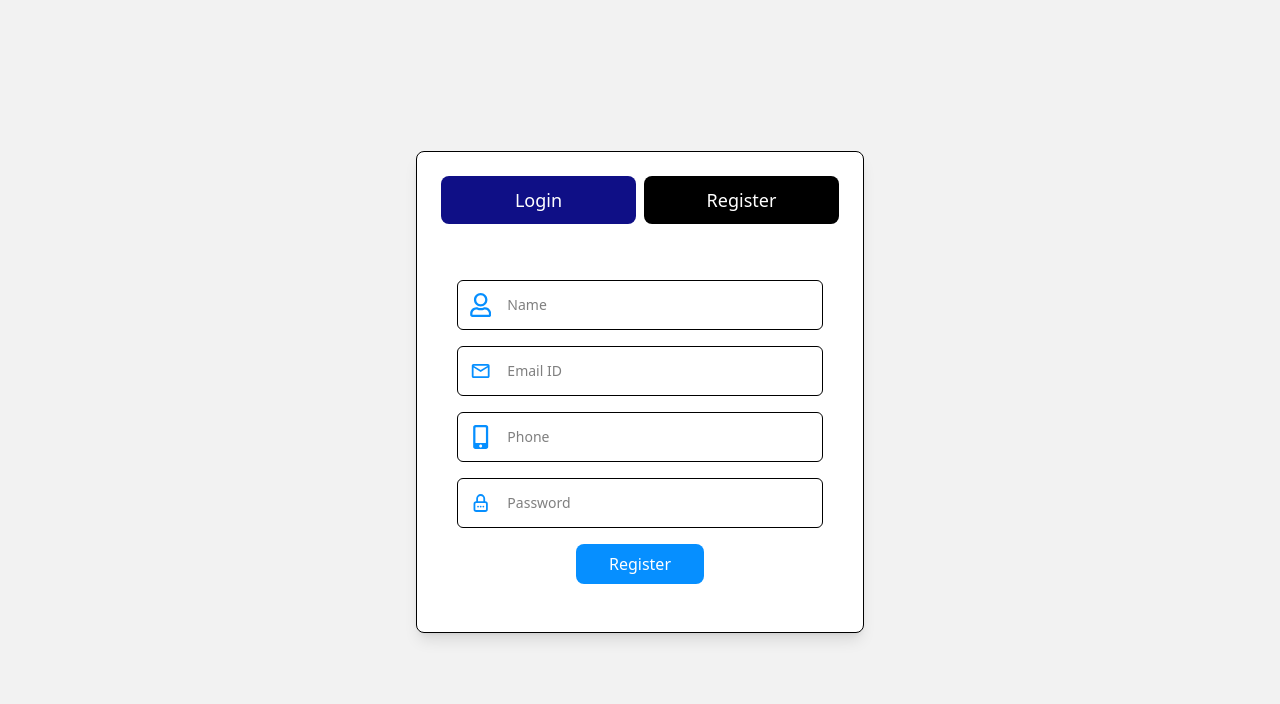
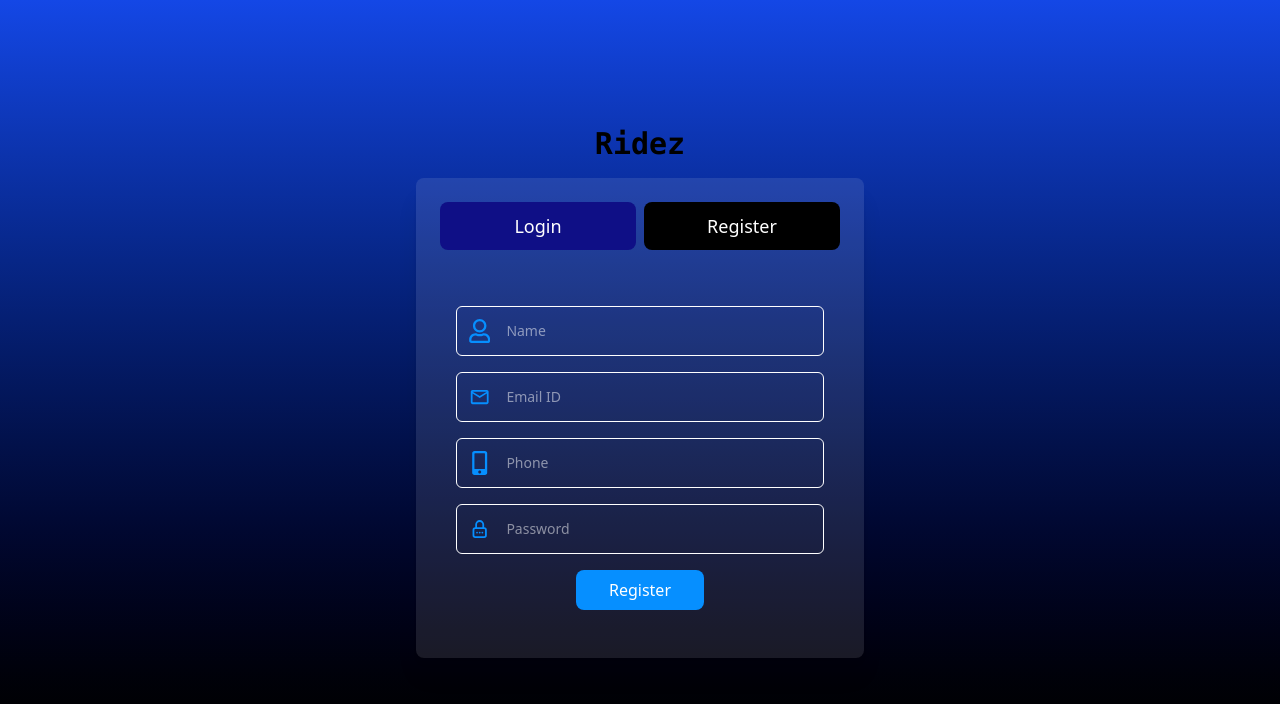
Before and after one commit to nikinmaheshkumar/ridez, a React (Vite) app in the folder Frontend/: page / in a window 1280 px wide. Both pictures are taken after a click on the button "Register". Shown: the top 704 px of the page. Built offline with nearby package versions, Linux system fonts and the light colour scheme.

Commit message:
feat: redesign login and add toasts

```diff
--- a/Frontend/src/App.jsx
+++ b/Frontend/src/App.jsx
@@ -3,6 +3,8 @@ import {Routes,Route} from 'react-router-dom'
 import Auth from './pages/Auth'
 import User from './pages/User'
 import Driver from './pages/Driver'
+import { ToastContainer } from 'react-toastify'
+import 'react-toastify/dist/ReactToastify.css';
 
 function App() {
 
@@ -13,6 +15,7 @@ function App() {
       <Route path='/user' element={<User />} />
       <Route path='/driver' element={<Driver />} />
      </Routes>
+     <ToastContainer position="top-right" autoClose={2000}/>
     </>
   )
 }
--- a/Frontend/src/components/LoginForm.jsx
+++ b/Frontend/src/components/LoginForm.jsx
@@ -3,6 +3,7 @@ import { FaMobileAlt } from "react-icons/fa";
 import { TbLockPassword } from "react-icons/tb";
 import { useNavigate } from "react-router-dom";
 import api from "../services/api";
+import { toast } from "react-toastify";
 
 export default function LoginForm() {
   const [phone, setPhone] = useState("");
@@ -32,10 +33,10 @@ export default function LoginForm() {
     } catch (error) {
       if (error.response) {
         console.error("Login failed:", error.response.data);
-        alert("Login failed: " + error.response.data.detail || "An error occurred");
+        toast.error("Login failed: " + error.response.data.detail || "An error occurred");
       } else {
         console.error("Error:", error.message);
-        alert("An error occurred: " + error.message);
+        toast.error("An error occurred: " + error.message);
       }
     }
     e.target.reset();
@@ -46,14 +47,14 @@ export default function LoginForm() {
   return (
     <form
       onSubmit={handleLogin}
-      className="flex flex-col gap-4 py-6 px-4 w-full max-w-md mx-auto items-start bg-white "
+      className="flex flex-col gap-4 py-6 px-4 w-full max-w-md mx-auto items-start  "
       autoComplete="off"
     >
-      <label className="flex flex-row items-center border rounded-md p-3 w-full">
+      <label className="flex flex-row items-center border border-white rounded-md p-3 w-full">
         <FaMobileAlt className="h-6 w-6 mr-4 text-[#068fff]" />
         <input
           type="tel"
-          className="tabular-nums w-full border-none outline-none text-sm"
+          className="tabular-nums w-full border-none outline-none text-sm text-white"
           required
           placeholder="Phone"
           pattern="[0-9]*"
@@ -63,7 +64,7 @@ export default function LoginForm() {
           onChange={(e) => setPhone(e.target.value)}
         />
       </label>
-      <label className="flex flex-row items-center border rounded-md p-3 w-full">
+      <label className="flex flex-row items-center border border-white rounded-md p-3 w-full">
         <TbLockPassword className="h-6 w-6 mr-4 text-[#068fff]" />
         <input
           type="password"
@@ -72,7 +73,7 @@ export default function LoginForm() {
           minLength="8"
           pattern="(?=.*\d)(?=.*[a-z])(?=.*[A-Z]).{8,}"
           title="Must be more than 8 characters, including number, lowercase letter, uppercase letter"
-          className="w-full border-none outline-none text-sm"
+          className="w-full border-none outline-none text-sm text-white"
           onChange={(e) => setPassword(e.target.value)}
         />
       </label>
--- a/Frontend/src/components/RegisterForm.jsx
+++ b/Frontend/src/components/RegisterForm.jsx
@@ -4,6 +4,8 @@ import { TbLockPassword } from "react-icons/tb";
 import { FaRegUser } from "react-icons/fa";
 import { MdOutlineEmail } from "react-icons/md";
 import api from "../services/api";
+import { toast } from "react-toastify";
+
 export default function RegisterForm({ setMode }) {
   const [name, setName] = useState("");
   const [email, setEmail] = useState("");
@@ -29,10 +31,10 @@ export default function RegisterForm({ setMode }) {
     } catch (error) {
       if (error.response) {
         console.error("Registration failed:", error.response.data);
-        alert("Registration failed: " + error.response.data.detail || "An error occurred");
+        toast.error("Registration failed: " + error.response.data.detail || "An error occurred");
       } else {
         console.error("Error:", error.message);
-        alert("An error occurred: " + error.message);
+        toast.error("An error occurred: " + error.message);
       }
     }
      setMode("login");
@@ -41,30 +43,30 @@ export default function RegisterForm({ setMode }) {
   return (
     <form
       onSubmit={handleRegister}
-      className="flex flex-col gap-4 py-6 px-4 w-full max-w-md mx-auto items-start bg-white "
+      className="flex flex-col gap-4 py-6 px-4 w-full max-w-md mx-auto items-start"
       autoComplete="off"
     >
-      <label className="flex flex-row items-center border rounded-md p-3 w-full">
+      <label className="flex flex-row items-center border border-white rounded-md p-3 w-full">
         <FaRegUser  className="h-6 w-6 mr-4 text-[#068fff]" />
         <input
           type="text"
-          className="w-full border-none outline-none text-sm"
+          className="w-full border-none outline-none text-sm text-white"
           required
           placeholder="Name"
           onChange={(e) => setName(e.target.value)}
         />
       </label>
-      <label className="flex flex-row items-center border rounded-md p-3 w-full">
+      <label className="flex flex-row items-center border border-white rounded-md p-3 w-full text-white">
         <MdOutlineEmail className="h-6 w-6 mr-4 text-[#068fff]" />
         <input type="email" placeholder="Email ID" required className=" w-full border-none outline-none text-sm" onChange={(e) => setEmail(e.target.value)}/>
       </label>
 
 
-      <label className="flex flex-row items-center border rounded-md p-3 w-full">
+      <label className="flex flex-row items-center border border-white rounded-md p-3 w-full">
         <FaMobileAlt className="h-6 w-6 mr-4 text-[#068fff]" />
         <input
           type="tel"
-          className="tabular-nums w-full border-none outline-none text-sm"
+          className="tabular-nums w-full border-none outline-none text-sm text-white"
           required
           placeholder="Phone"
           pattern="[0-9]*"
@@ -74,7 +76,7 @@ export default function RegisterForm({ setMode }) {
           onChange={(e) => setPhone(e.target.value)}
         />
       </label>
-      <label className="flex flex-row items-center border rounded-md p-3 w-full">
+      <label className="flex flex-row items-center border border-white rounded-md p-3 w-full">
         <TbLockPassword className="h-6 w-6 mr-4 text-[#068fff]" />
         <input
           type="password"
@@ -83,7 +85,7 @@ export default function RegisterForm({ setMode }) {
           minLength="8"
           pattern="(?=.*\d)(?=.*[a-z])(?=.*[A-Z]).{8,}"
           title="Must be more than 8 characters, including number, lowercase letter, uppercase letter"
-          className="w-full border-none outline-none text-sm"
+          className="w-full border-none outline-none text-sm text-white"
           onChange={(e) => setPassword(e.target.value)}
         />
       </label>
--- a/Frontend/src/pages/Auth.jsx
+++ b/Frontend/src/pages/Auth.jsx
@@ -9,8 +9,9 @@ export default function AuthPage() {
   const isRegister = mode === "register";
 
   return (
-    <div className="flex flex-col items-center justify-center min-h-screen bg-[#f2f2f2] ">
-      <div className=" flex flex-col shadow-lg p-6 rounded-lg bg-white dark:bg-black border border-black dark:border-white mb-4 max-w-xs sm:min-w-md" >
+    <div className="flex flex-col items-center justify-center min-h-screen bg-gradient-to-t from-black to-blue-700">
+        <h1 className="text-3xl items-center justify-center mx-auto mb-4 font-mono font-semibold">Ridez</h1>
+      <div className=" flex flex-col shadow-xl p-6 rounded-lg bg-white/10 dark:bg-black mb-4 max-w-xs sm:min-w-md" >
         <div className="flex flex-row mb-8 gap-2">
           <button onClick={() => setMode("login")} className={`rounded-lg basis-1/2 text-white text-lg h-12 transition ${isLogin ? "bg-black" : "bg-[#0f0f86]" }`}>Login</button>
           <button onClick={() => setMode("register")} className={`rounded-lg basis-1/2 text-white text-lg h-12 transition ${isRegister ? "bg-black" : "bg-[#0f0f86]" }`}>Register</button>
```
